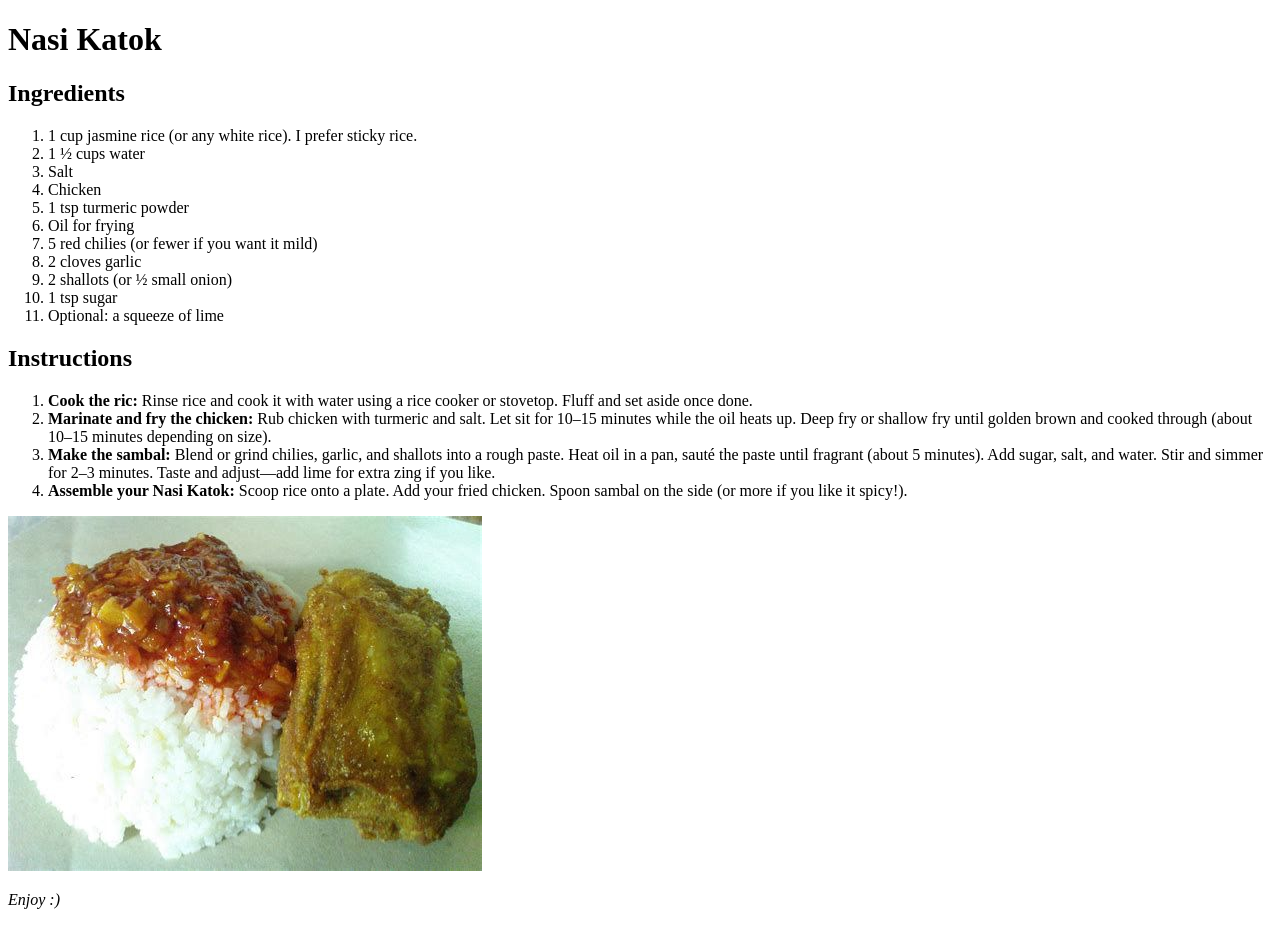
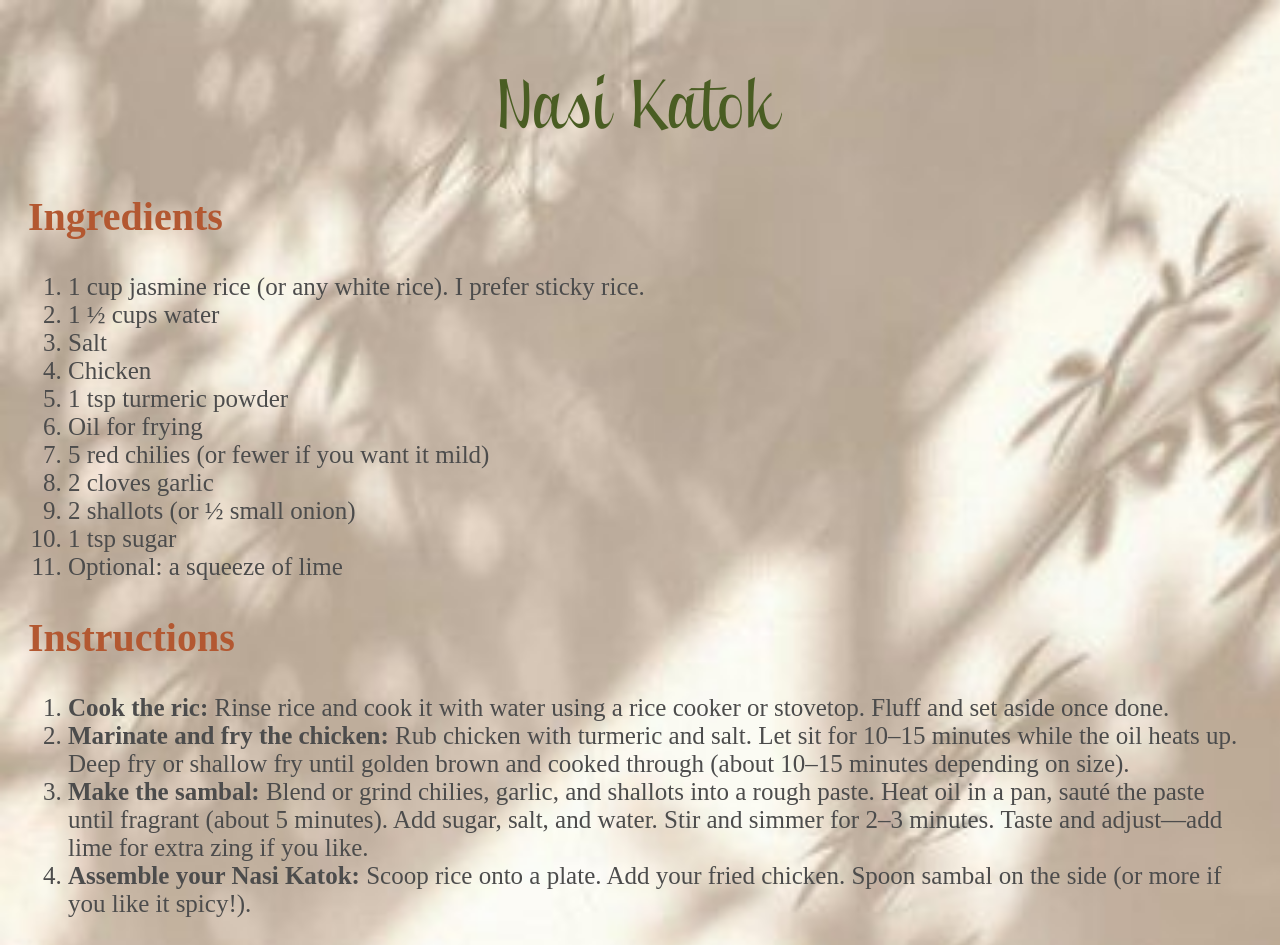
Before and after one commit to Kinara-85/Odin_recipes, a plain HTML site: page Pages/Brunei.html in a window 1280 px wide. Shown: the top 945 px of the page. Drawn offline with Linux system fonts and the light colour scheme.

Commit message:
Updated styles and content

```diff
--- a/Pages/Brunei.html
+++ b/Pages/Brunei.html
@@ -3,6 +3,7 @@
 <head>
     <meta charset="UTF-8">
     <meta name="viewport" content="width=device-width, initial-scale=1.0">
+    <link rel="stylesheet" href="../style.css">
     <title>Brunei</title>
 </head>
 <body>
@@ -10,38 +11,38 @@
     <p>
         <h2>Ingredients</h2>
         <ol>
-            <li>1 cup jasmine rice (or any white rice). I prefer sticky rice.            </li>
-            <li>1 ½ cups water</li>
-            <li>Salt</li>
-            <li>Chicken</li>
-            <li>1 tsp turmeric powder</li>
-            <li>Oil for frying</li>
-            <li>5 red chilies (or fewer if you want it mild)</li>
-            <li>2 cloves garlic</li>
-            <li>2 shallots (or ½ small onion)</li>
-            <li>1 tsp sugar</li>
-            <li>Optional: a squeeze of lime</li>
+            <li class="list">1 cup jasmine rice (or any white rice). I prefer sticky rice.            </li>
+            <li class="list">1 ½ cups water</li>
+            <li class="list">Salt</li>
+            <li class="list">Chicken</li>
+            <li class="list">1 tsp turmeric powder</li>
+            <li class="list">Oil for frying</li>
+            <li class="list">5 red chilies (or fewer if you want it mild)</li>
+            <li class="list">2 cloves garlic</li>
+            <li class="list">2 shallots (or ½ small onion)</li>
+            <li class="list">1 tsp sugar</li>
+            <li class="list">Optional: a squeeze of lime</li>
         </ol>
     </p>
 
     <p>
         <h2>Instructions</h2>
         <ol>
-            <li><strong>Cook the ric:</strong> Rinse rice and cook it with water using a rice cooker or stovetop.
+            <li><strong class="str">Cook the ric:</strong> Rinse rice and cook it with water using a rice cooker or stovetop.
                 Fluff and set aside once done.</li>
-            <li><strong>Marinate and fry the chicken:</strong> Rub chicken with turmeric and salt.
+            <li><strong class="str">Marinate and fry the chicken:</strong> Rub chicken with turmeric and salt.
                 Let sit for 10–15 minutes while the oil heats up.
                 Deep fry or shallow fry until golden brown and cooked through (about 10–15 minutes depending on size).</li>
-            <li><strong>Make the sambal:</strong> Blend or grind chilies, garlic, and shallots into a rough paste.
+            <li><strong class="str">Make the sambal:</strong> Blend or grind chilies, garlic, and shallots into a rough paste.
                 Heat oil in a pan, sauté the paste until fragrant (about 5 minutes).
                 Add sugar, salt, and water. Stir and simmer for 2–3 minutes.
                 Taste and adjust—add lime for extra zing if you like.</li>
-            <li><strong> Assemble your Nasi Katok:</strong> Scoop rice onto a plate.
+            <li><strong class="str"> Assemble your Nasi Katok:</strong> Scoop rice onto a plate.
                 Add your fried chicken. Spoon sambal on the side (or more if you like it spicy!).</li>
         </ol>
     </p>
 
-    <p><img src="../Images/Sambal Nasi Katok.jpeg" alt="Nasi Katok"></p>
-    <p><em>Enjoy :) </em></p>
+    <p><img src="../Images/Brunei2.jpg" alt="Nasi Katok" class="nasi"></p>
+    <p class="greet"><em>Enjoy :)</em></p>
 </body>
 </html>
--- /dev/null
+++ b/style.css
@@ -0,0 +1,84 @@
+@font-face {
+    font-family: 'Clipper Script';
+    src: url('font/clipper-script-personal-use/PersonalUse_Clipper_Script_fat.ttf')
+    format('truetype');
+  }
+
+body {
+    background-image:url("Images/B3.jpeg");
+    background-repeat: no-repeat;
+    background-size:cover;
+    padding: 20px;
+    color:#4A5D23;
+
+}
+
+#main-head {
+    font-size: 70px;
+}
+
+h1 {
+    font-family: 'Clipper Script';
+    font-weight: bolder;
+    text-align: center;
+    font-size: 70px;
+    color:	#4A5D23;
+}
+
+h2 {
+    font-size:40px;
+    color:	#B35831;
+
+}
+
+a {
+    color:	#4C4C4C;
+    text-decoration: none;
+    font-size: 25px;
+    font-weight: bold;
+}
+
+ul {
+    list-style-type: square;
+    color:#4C4C4C
+  }
+
+ol {
+  color:#4C4C4C;
+  font-size:25px;
+}
+
+p {
+    color:#7C6654;
+    font-size:30px;
+    font-weight:Bold;
+}
+
+img {
+    display: block;
+    margin: auto;
+    width: auto;
+    height:auto;
+    border-radius: 2%;
+    border: 5px solid #555;
+
+}
+
+.nasi {
+    width: 40%;
+}
+
+.greet {
+    text-align: center;
+    font-size: 40px;
+    font-weight: bolder;
+}
+
+.background {
+    font-size: 22px;
+    color: #4C4C4C;
+    border:auto;
+    margin: 20px;
+    padding: auto;
+
+}
```
Also changed, not shown: Pages/Gambia.html (+2 -1 lines), Pages/Indonesia.html (+2 -1 lines), Pages/Samoa.html (+2 -1 lines), Pages/SouthAfrica.html (+2 -1 lines), Pages/Thailand.html (+2 -1 lines), index.html (+17 -1 lines), Images/5.jpg (added), Images/B1.jpeg (added), Images/B2.jpeg (added), Images/B3.jpeg (added), Images/BB.jpg (added), Images/Brunei2.jpg (added), font/clipper-script-personal-use/PersonalUse_Clipper_Script.ttf (added), font/clipper-script-personal-use/PersonalUse_Clipper_Script_fat.ttf (added), 2 other files.
